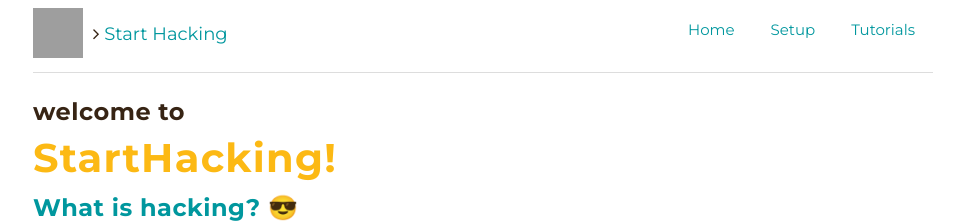
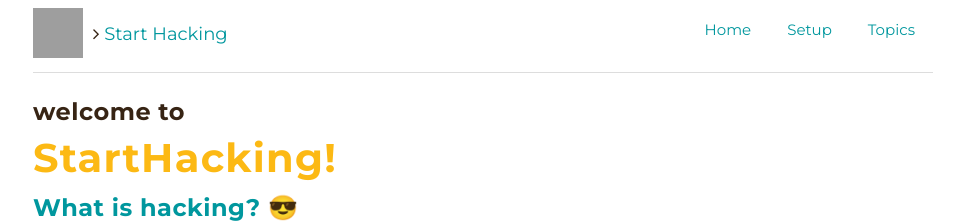
Before and after one commit to starthacking/starthacking.github.io, a Jekyll site: the page built from index.md, in a window 1280 px wide. Shown: the top 223 px of the page, without its empty margins (157-1121 px from the left). Built offline with Jekyll 4.4.1, drawn with Linux system fonts in a browser that asks for light colours; nearby versions of some CDN libraries; emoji names are drawn with the system emoji font; grey boxes are pictures that could not be loaded.

Commit message:
includes header: include all topics

```diff
--- a/_includes/header.html
+++ b/_includes/header.html
@@ -15,7 +15,7 @@
         <li class="small-tablet-up"><i class="fa fa-angle-right"></i> {{ page.title }}</li>
         {% endif %}
 
-        <li2 style="float:right" class="dropdown"><a href="javascript:void(0)" class="dropbtn">Tutorials</a>
+        <li2 style="float:right" class="dropdown"><a href="{{ site.url }}/topics" class="dropbtn">Topics</a>
           <div class="dropdown-content">
             {% assign sortedPosts = site.posts | sort: 'title' %}
             {% for post in sortedPosts %}
```
